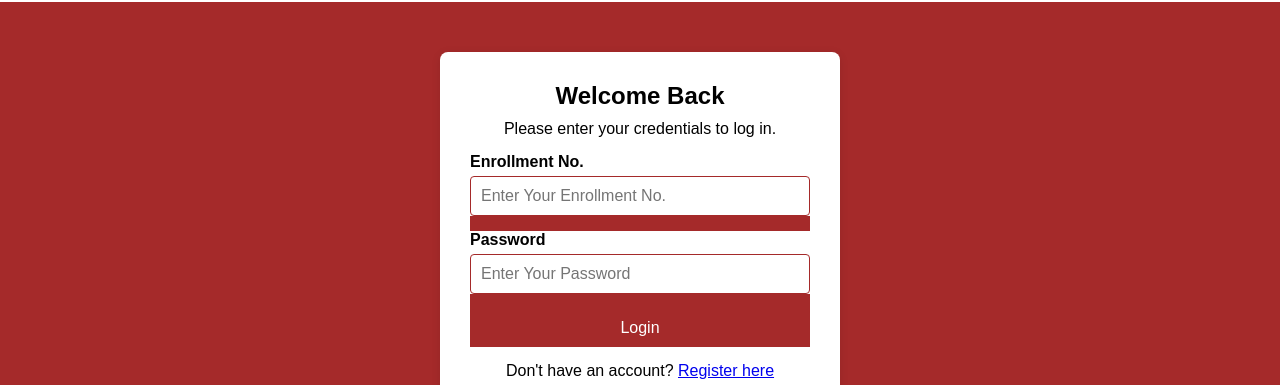
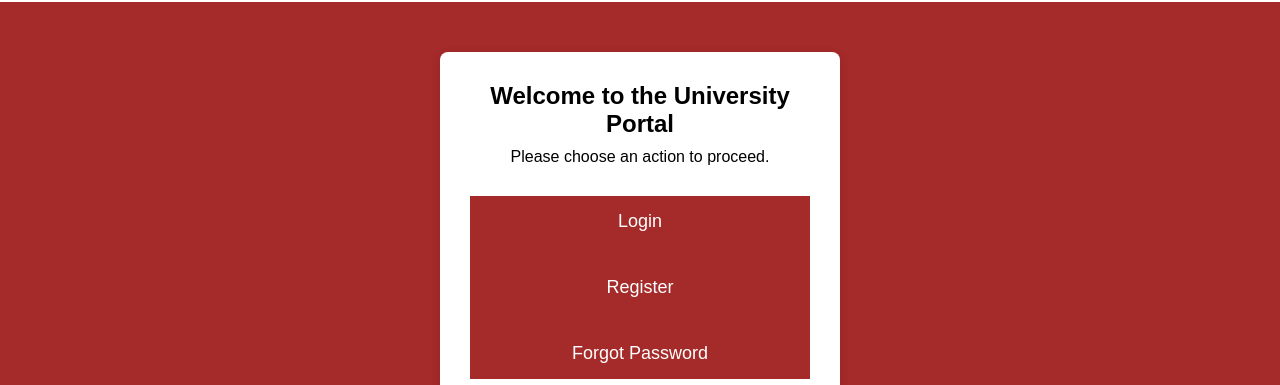
Before and after one commit to officilayushkashyap/Student-Login-and-Dashboard-System, a plain HTML site: page index.html in a window 1280 px wide. Shown: the part 567-952 px from the top of the page. Drawn offline with Linux system fonts and the light colour scheme.

Commit message:
index.html

```diff
--- a/index.html
+++ b/index.html
@@ -4,10 +4,34 @@
 <head>
     <meta charset="UTF-8">
     <meta name="viewport" content="width=device-width, initial-scale=1.0">
-    <title>Login Page</title>
+    <title>University Portal</title>
     <link rel="stylesheet" href="login.css">
     <link rel="shortcut icon" href="https://aktu.ac.in/images/logo.png" type="image/x-icon">
 </head>
+<style>
+    .action-buttons {
+        display: flex;
+        flex-direction: column;
+        gap: 15px;
+        margin-top: 30px;
+    }
+
+    .btn {
+        display: block;
+        padding: 15px;
+        background-color: brown;
+        color: white;
+        text-align: center;
+        border-radius: 4px;
+        font-size: 18px;
+        text-decoration: none;
+        transition: background-color 0.3s ease;
+    }
+
+    .btn:hover {
+        background-color: #fcfbfb;
+    }
+</style>
 
 <body>
     <header>
@@ -19,24 +43,13 @@
 
     <main>
         <div class="container">
-            <h1>Welcome Back</h1>
-            <p>Please enter your credentials to log in.</p>
-            <form action="#" method="post" id="loginForm" aria-labelledby="loginFormTitle">
-                <div class="form-group">
-                    <label for="Enrollment No.">Enrollment No.</label>
-                    <input type="number" id="Enrollment No." name="Enrollment No."
-                        placeholder="Enter Your Enrollment No." required aria-required="true">
-                </div>
-                <div class="form-group">
-                    <label for="password">Password</label>
-                    <input type="password" id="password" name="password" placeholder="Enter Your Password" required
-                        aria-required="true">
-                </div>
-                <div class="error-message" id="errorMessage" style="display:none;"></div>
-                <button type="submit">Login</button>
-            </form>
-            <p class="redirect">Don't have an account? <a href="Register.html">Register here</a></p>
-            <p class="redirect"><a href="Forgot-password.html">Forgot your password?</a></p>
+            <h1>Welcome to the University Portal</h1>
+            <p>Please choose an action to proceed.</p>
+            <div class="action-buttons">
+                <a class="btn" href="login.html">Login</a>
+                <a class="btn" href="Register.html">Register</a>
+                <a class="btn" href="Forgot-password.html">Forgot Password</a>
+            </div>
         </div>
     </main>
 
```
